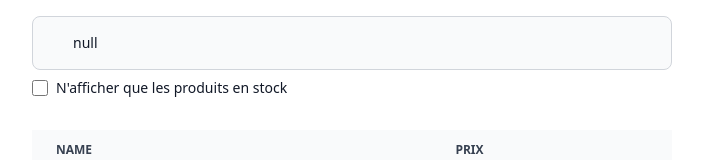
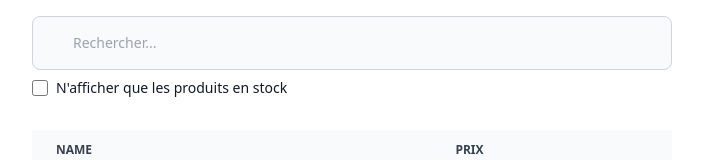
Before and after one commit to SIDIDEV1/react-js-grafikart, a React (Vite) app: page / in a window 1280 px wide. Shown: the top 160 px of the page, without its empty margins (288-991 px from the left). Built offline with nearby package versions, Linux system fonts and the light colour scheme.

Commit message:
filtered done

```diff
--- a/src/App.jsx
+++ b/src/App.jsx
@@ -2,6 +2,7 @@ import {Input} from "./components/forms/Input.jsx";
 import {Checkbox} from "./components/forms/Checkbox.jsx";
 import {ProductRow} from "./components/products/ProductRow.jsx";
 import {ProductCategoryRow} from "./components/products/ProductCategoryRow.jsx";
+import {useState} from "react";
 
 const PRODUCTS = [
     {category: "Fruits", price: "$1", stocked: true, name: "Apple"},
@@ -13,19 +14,37 @@ const PRODUCTS = [
 ]
 
 function App() {
+    const [showProductInStock, setShowProductInStock] = useState(false)
+    const [search, setSearch] = useState('')
+
+    const filteredProduct = PRODUCTS.filter(product => {
+        if (showProductInStock && !product.stocked) {
+            return false
+        }
+        return !(search && !product.name.includes(search));
+
+    })
+
     return <div className="max-w-2xl mx-auto p-4">
-        <SearchBar/>
-        <ProductTable products={PRODUCTS}/>
+        <SearchBar
+            search={search}
+            onSearchChange={setSearch}
+            showProductInStock={showProductInStock}
+            onStockedChange={setShowProductInStock}
+        />
+        <ProductTable products={filteredProduct}/>
     </div>
 }
 
 
-function SearchBar() {
+function SearchBar({showProductInStock, onStockedChange, search, onSearchChange}) {
     return <div>
         <div className="flex flex-col gap-2 mb-4">
-            <Input placeholder="Rechercher..." value="null" onChange={() => null}/>
-            <Checkbox id="checkbox" label={`N'afficher que les produits en stock`} checked={false}
-                      onChange={() => null}/>
+            <Input placeholder="Rechercher..." value={search} onChange={onSearchChange}/>
+            <Checkbox id="checkbox"
+                      label={`N'afficher que les produits en stock`}
+                      checked={showProductInStock}
+                      onChange={onStockedChange}/>
         </div>
     </div>
 }
--- a/src/components/forms/Checkbox.jsx
+++ b/src/components/forms/Checkbox.jsx
@@ -11,7 +11,7 @@ export function Checkbox({label, checked, onChange, id}) {
             id={id}
             type="checkbox" checked={checked}
             className="w-4 h-4 text-blue-600 bg-gray-100 border-gray-300 rounded focus:ring-blue-500 dark:focus:ring-blue-600 dark:ring-offset-gray-800 focus:ring-2 dark:bg-gray-700 dark:border-gray-600"
-            onChange={e => onChange(e.target.value)}
+            onChange={e => onChange(e.target.checked)}
         />
         <label htmlFor={id} className="ms-2 text-sm font-medium text-gray-900 dark:text-gray-300">
             {label}
```
